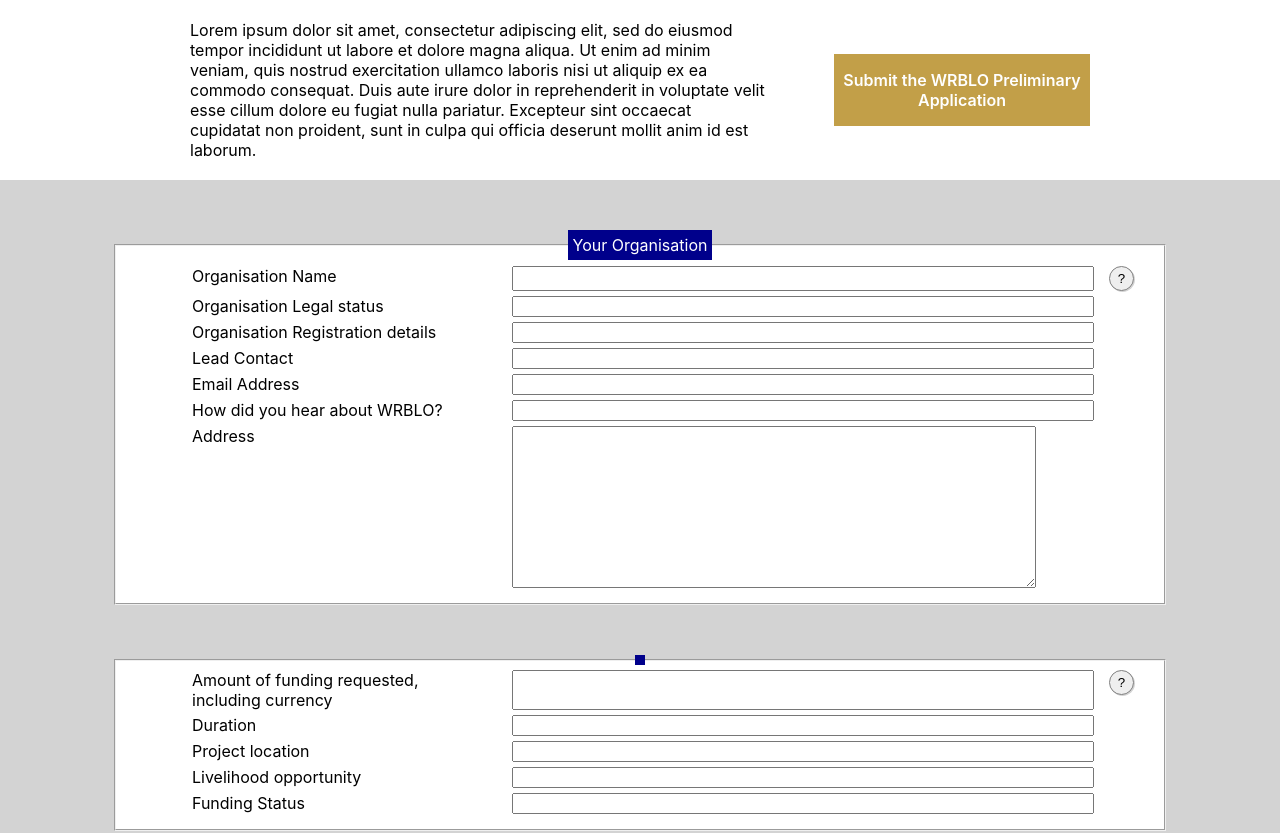
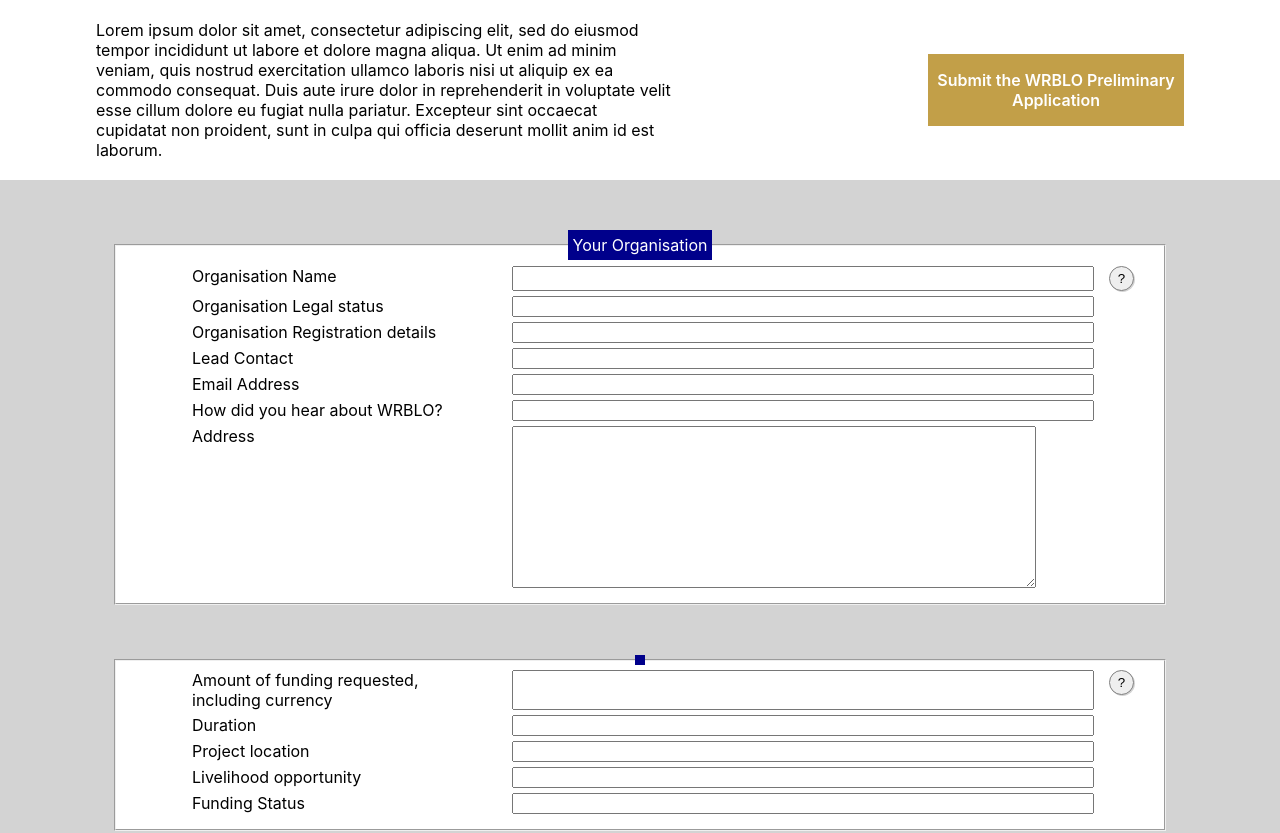
Before and after one commit to Raxxius/wrblo-apply-v2-form-test, a React (Create React App) app: page / in a window 1280 px wide. Shown: the top 833 px of the page. Built offline with nearby package versions, Linux system fonts and the light colour scheme.

Commit message:
updated blurb text styling

```diff
--- a/src/Components/FormBuilder.jsx
+++ b/src/Components/FormBuilder.jsx
@@ -227,7 +227,6 @@
         className="header-box"
         style={{
           width: "85vw",
-          maxWidth: "900px",
           display: "flex",
           justifyContent: "space-between",
           alignItems: "center",
```
